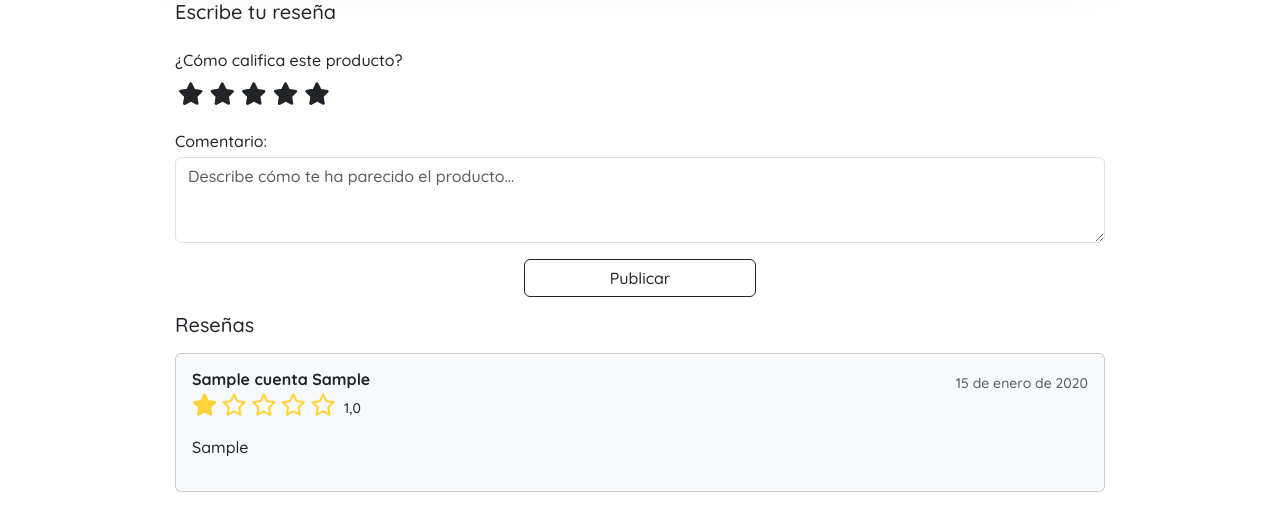
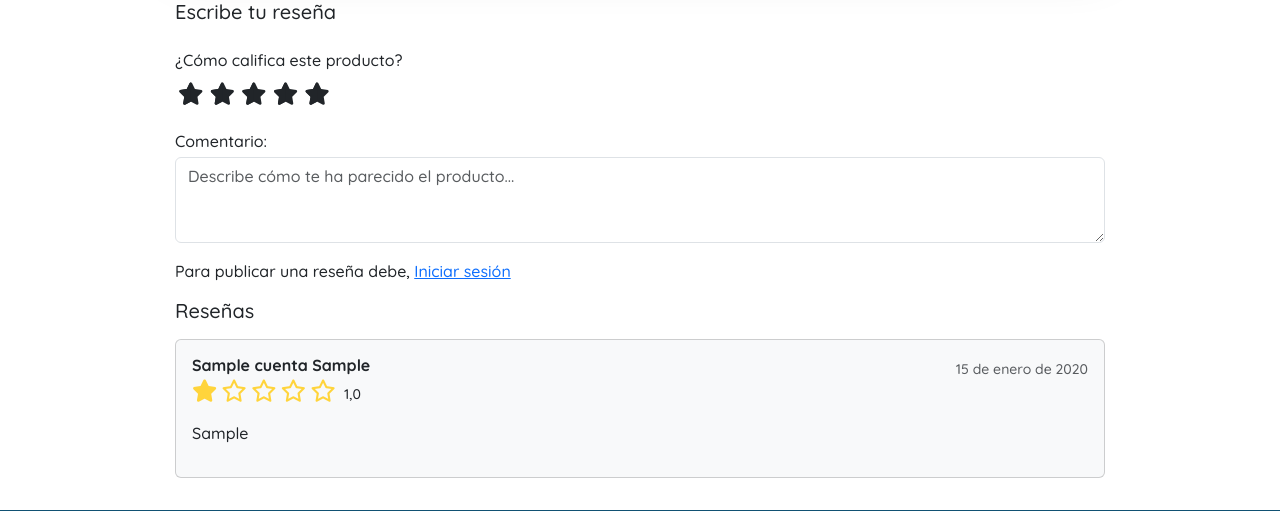
Before and after one commit to dairo2002/gadgetsfutureAPI, a Django app: a page that uses templates/tienda/detalle_producto.html in a window 1280 px wide. Shown: the part 705-1216 px from the top of the page. Run offline with Django 5.2, Linux system fonts and the light colour scheme; tables that the repository leaves empty hold one stand-in row (values such as "Sample post"); grey boxes marked "Sample" are stand-in pictures; some libraries are stand-ins or nearby versions.

Commit message:
Modificacione en la vista detalle producto

```diff
--- a/templates/tienda/detalle_producto.html
+++ b/templates/tienda/detalle_producto.html
@@ -103,7 +103,6 @@
           <div>
             <p class="mb-0 mt-4">¿Cómo califica este producto?</p>
             <div class="estrellas_calificaion">
-              <!-- class="mitad" ej: 4.5 -->
               <input type="radio" name="calificacion" id="calificacion10" value="5" required /><label for="calificacion10" title="5"></label>
               <input type="radio" name="calificacion" id="calificacion9" value="4.5" required /><label for="calificacion9" title="4.5" class="mitad"></label>
               <input type="radio" name="calificacion" id="calificacion8" value="4" required /><label for="calificacion8" title="4"></label>
@@ -117,9 +116,20 @@
             </div>
             <p class="mb-0 mt-2">Comentario:</p>
             <textarea name="comentario" rows="3" class="form-control mt-1" placeholder="Describe cómo te ha parecido el producto..."></textarea>
-            <div class="text-center">
+            {% if user.is_authenticated %}
+                {% if pedido %}
+                    <div class="text-center">
+                        <button type="submit" class="btn btn-outline-dark mt-3 w-25">Publicar</button>
+                    </div>
+                {% else %}
+                    <p class="my-3">Debes comprar este producto para publicar una reseña</p>
+                {% endif %}
+            {% else %}
+                <p class="my-3">Para publicar una reseña debe, <a class="" href="{% url 'inicio_sesion' %}">Iniciar sesión</a></p>
+            {% endif %}
+            {% comment %} <div class="text-center">
               <button type="submit" class="btn btn-outline-dark mt-3 w-25">Publicar</button>
-            </div>
+            </div> {% endcomment %}
           </div>
         </form>
 
```
